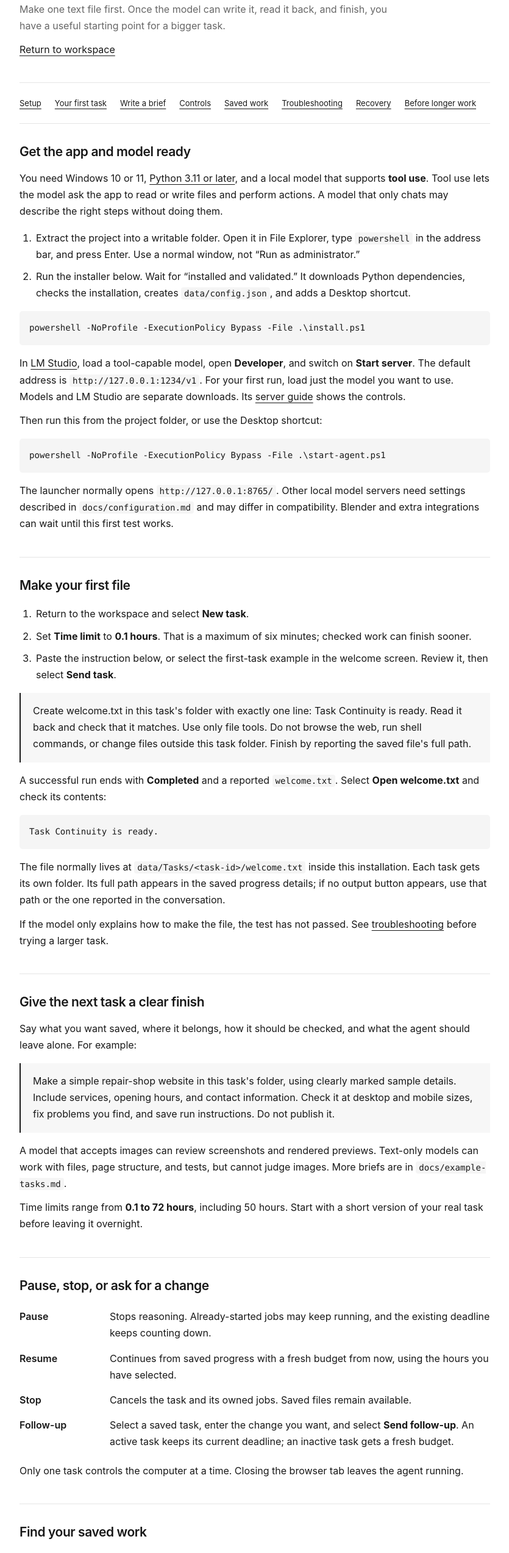
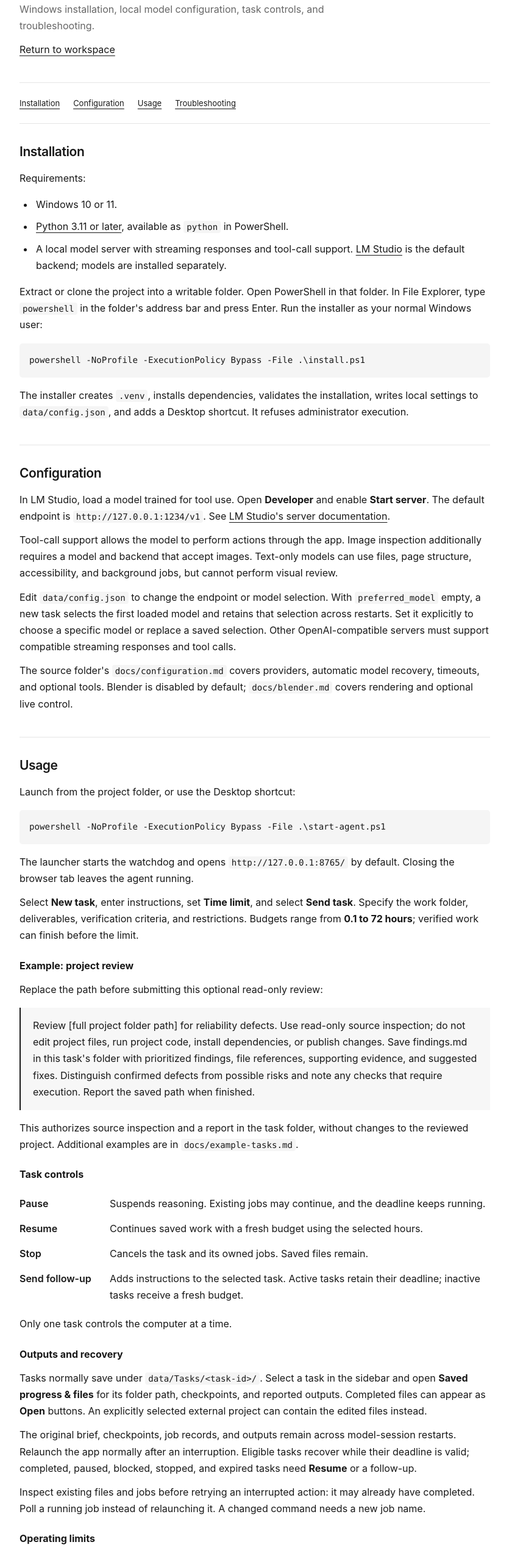
Before and after one commit to orcaonmars/task-continuity-agent, a plain HTML site: page docs/start-here.html in a window 1280 px wide. Shown: the part 149-2695 px from the top of the page at 61% size, without its empty margins (222-1057 px from the left). Drawn offline with Linux system fonts and the light colour scheme.

Commit message:
Revise documentation and task presets for a technical audience

```diff
--- a/docs/start-here.html
+++ b/docs/start-here.html
@@ -3,7 +3,7 @@
 <head>
   <meta charset="utf-8">
   <meta name="viewport" content="width=device-width, initial-scale=1">
-  <title>Setup &amp; guide · Task Continuity Agent</title>
+  <title>Installation and usage · Task Continuity Agent</title>
   <style>
     :root { color-scheme: light; font-family: -apple-system, BlinkMacSystemFont, "Segoe UI", sans-serif; color: #181818; background: #fff; }
     * { box-sizing: border-box; }
@@ -39,100 +39,85 @@
 <body>
   <main>
     <header>
-      <div class="eyebrow">Task Continuity · Guide</div>
-      <h1>Start small. See it work.</h1>
-      <p class="intro">Make one text file first. Once the model can write it, read it back, and finish, you have a useful starting point for a bigger task.</p>
+      <div class="eyebrow">Task Continuity Agent · Documentation</div>
+      <h1>Installation and usage</h1>
+      <p class="intro">Windows installation, local model configuration, task controls, and troubleshooting.</p>
       <p><a href="/">Return to workspace</a></p>
     </header>
     <nav aria-label="Guide contents">
-      <a href="#setup">Setup</a><a href="#first-task">Your first task</a><a href="#brief">Write a brief</a><a href="#controls">Controls</a><a href="#saved">Saved work</a><a href="#help">Troubleshooting</a><a href="#recovery">Recovery</a><a href="#boundaries">Before longer work</a>
+      <a href="#installation">Installation</a><a href="#configuration">Configuration</a><a href="#usage">Usage</a><a href="#troubleshooting">Troubleshooting</a>
     </nav>
 
-    <section id="setup" aria-labelledby="setup-heading">
-      <h2 id="setup-heading">Get the app and model ready</h2>
-      <p>You need Windows 10 or 11, <a href="https://www.python.org/downloads/windows/" target="_blank" rel="noopener">Python 3.11 or later</a>, and a local model that supports <strong>tool use</strong>. Tool use lets the model ask the app to read or write files and perform actions. A model that only chats may describe the right steps without doing them.</p>
-      <ol>
-        <li>Extract the project into a writable folder. Open it in File Explorer, type <code>powershell</code> in the address bar, and press Enter. Use a normal window, not “Run as administrator.”</li>
-        <li>Run the installer below. Wait for “installed and validated.” It downloads Python dependencies, checks the installation, creates <code>data/config.json</code>, and adds a Desktop shortcut.</li>
-      </ol>
+    <section id="installation" aria-labelledby="installation-heading">
+      <h2 id="installation-heading">Installation</h2>
+      <p>Requirements:</p>
+      <ul>
+        <li>Windows 10 or 11.</li>
+        <li><a href="https://www.python.org/downloads/windows/" target="_blank" rel="noopener">Python 3.11 or later</a>, available as <code>python</code> in PowerShell.</li>
+        <li>A local model server with streaming responses and tool-call support. <a href="https://lmstudio.ai/" target="_blank" rel="noopener">LM Studio</a> is the default backend; models are installed separately.</li>
+      </ul>
+      <p>Extract or clone the project into a writable folder. Open PowerShell in that folder. In File Explorer, type <code>powershell</code> in the folder's address bar and press Enter. Run the installer as your normal Windows user:</p>
       <pre><code>powershell -NoProfile -ExecutionPolicy Bypass -File .\install.ps1</code></pre>
-      <p>In <a href="https://lmstudio.ai/" target="_blank" rel="noopener">LM Studio</a>, load a tool-capable model, open <strong>Developer</strong>, and switch on <strong>Start server</strong>. The default address is <code>http://127.0.0.1:1234/v1</code>. For your first run, load just the model you want to use. Models and LM Studio are separate downloads. Its <a href="https://lmstudio.ai/docs/developer/core/server" target="_blank" rel="noopener">server guide</a> shows the controls.</p>
-      <p>Then run this from the project folder, or use the Desktop shortcut:</p>
-      <pre><code>powershell -NoProfile -ExecutionPolicy Bypass -File .\start-agent.ps1</code></pre>
-      <p>The launcher normally opens <code>http://127.0.0.1:8765/</code>. Other local model servers need settings described in <code>docs/configuration.md</code> and may differ in compatibility. Blender and extra integrations can wait until this first test works.</p>
+      <p>The installer creates <code>.venv</code>, installs dependencies, validates the installation, writes local settings to <code>data/config.json</code>, and adds a Desktop shortcut. It refuses administrator execution.</p>
     </section>
 
-    <section id="first-task" aria-labelledby="first-task-heading">
-      <h2 id="first-task-heading">Make your first file</h2>
-      <ol>
-        <li>Return to the workspace and select <strong>New task</strong>.</li>
-        <li>Set <strong>Time limit</strong> to <strong>0.1 hours</strong>. That is a maximum of six minutes; checked work can finish sooner.</li>
-        <li>Paste the instruction below, or select the first-task example in the welcome screen. Review it, then select <strong>Send task</strong>.</li>
-      </ol>
-      <blockquote><p>Create welcome.txt in this task's folder with exactly one line: Task Continuity is ready. Read it back and check that it matches. Use only file tools. Do not browse the web, run shell commands, or change files outside this task folder. Finish by reporting the saved file's full path.</p></blockquote>
-      <p>A successful run ends with <strong>Completed</strong> and a reported <code>welcome.txt</code>. Select <strong>Open welcome.txt</strong> and check its contents:</p>
-      <pre><code>Task Continuity is ready.</code></pre>
-      <p>The file normally lives at <code>data/Tasks/&lt;task-id&gt;/welcome.txt</code> inside this installation. Each task gets its own folder. Its full path appears in the saved progress details; if no output button appears, use that path or the one reported in the conversation.</p>
-      <p>If the model only explains how to make the file, the test has not passed. See <a href="#help">troubleshooting</a> before trying a larger task.</p>
+    <section id="configuration" aria-labelledby="configuration-heading">
+      <h2 id="configuration-heading">Configuration</h2>
+      <p>In LM Studio, load a model trained for tool use. Open <strong>Developer</strong> and enable <strong>Start server</strong>. The default endpoint is <code>http://127.0.0.1:1234/v1</code>. See <a href="https://lmstudio.ai/docs/developer/core/server" target="_blank" rel="noopener">LM Studio's server documentation</a>.</p>
+      <p>Tool-call support allows the model to perform actions through the app. Image inspection additionally requires a model and backend that accept images. Text-only models can use files, page structure, accessibility, and background jobs, but cannot perform visual review.</p>
+      <p>Edit <code>data/config.json</code> to change the endpoint or model selection. With <code>preferred_model</code> empty, a new task selects the first loaded model and retains that selection across restarts. Set it explicitly to choose a specific model or replace a saved selection. Other OpenAI-compatible servers must support compatible streaming responses and tool calls.</p>
+      <p>The source folder's <code>docs/configuration.md</code> covers providers, automatic model recovery, timeouts, and optional tools. Blender is disabled by default; <code>docs/blender.md</code> covers rendering and optional live control.</p>
     </section>
 
-    <section id="brief" aria-labelledby="brief-heading">
-      <h2 id="brief-heading">Give the next task a clear finish</h2>
-      <p>Say what you want saved, where it belongs, how it should be checked, and what the agent should leave alone. For example:</p>
-      <blockquote><p>Make a simple repair-shop website in this task's folder, using clearly marked sample details. Include services, opening hours, and contact information. Check it at desktop and mobile sizes, fix problems you find, and save run instructions. Do not publish it.</p></blockquote>
-      <p>A model that accepts images can review screenshots and rendered previews. Text-only models can work with files, page structure, and tests, but cannot judge images. More briefs are in <code>docs/example-tasks.md</code>.</p>
-      <p>Time limits range from <strong>0.1 to 72 hours</strong>, including 50 hours. Start with a short version of your real task before leaving it overnight.</p>
+    <section id="usage" aria-labelledby="usage-heading">
+      <h2 id="usage-heading">Usage</h2>
+      <p>Launch from the project folder, or use the Desktop shortcut:</p>
+      <pre><code>powershell -NoProfile -ExecutionPolicy Bypass -File .\start-agent.ps1</code></pre>
+      <p>The launcher starts the watchdog and opens <code>http://127.0.0.1:8765/</code> by default. Closing the browser tab leaves the agent running.</p>
+      <p>Select <strong>New task</strong>, enter instructions, set <strong>Time limit</strong>, and select <strong>Send task</strong>. Specify the work folder, deliverables, verification criteria, and restrictions. Budgets range from <strong>0.1 to 72 hours</strong>; verified work can finish before the limit.</p>
+
+      <h3>Example: project review</h3>
+      <p>Replace the path before submitting this optional read-only review:</p>
+      <blockquote><p>Review [full project folder path] for reliability defects. Use read-only source inspection; do not edit project files, run project code, install dependencies, or publish changes. Save findings.md in this task's folder with prioritized findings, file references, supporting evidence, and suggested fixes. Distinguish confirmed defects from possible risks and note any checks that require execution. Report the saved path when finished.</p></blockquote>
+      <p>This authorizes source inspection and a report in the task folder, without changes to the reviewed project. Additional examples are in <code>docs/example-tasks.md</code>.</p>
+
+      <h3>Task controls</h3>
+      <dl>
+        <dt>Pause</dt><dd>Suspends reasoning. Existing jobs may continue, and the deadline keeps running.</dd>
+        <dt>Resume</dt><dd>Continues saved work with a fresh budget using the selected hours.</dd>
+        <dt>Stop</dt><dd>Cancels the task and its owned jobs. Saved files remain.</dd>
+        <dt>Send follow-up</dt><dd>Adds instructions to the selected task. Active tasks retain their deadline; inactive tasks receive a fresh budget.</dd>
+      </dl>
+      <p>Only one task controls the computer at a time.</p>
+
+      <h3>Outputs and recovery</h3>
+      <p>Tasks normally save under <code>data/Tasks/&lt;task-id&gt;/</code>. Select a task in the sidebar and open <strong>Saved progress &amp; files</strong> for its folder path, checkpoints, and reported outputs. Completed files can appear as <strong>Open</strong> buttons. An explicitly selected external project can contain the edited files instead.</p>
+      <p>The original brief, checkpoints, job records, and outputs remain across model-session restarts. Relaunch the app normally after an interruption. Eligible tasks recover while their deadline is valid; completed, paused, blocked, stopped, and expired tasks need <strong>Resume</strong> or a follow-up.</p>
+      <p>Inspect existing files and jobs before retrying an interrupted action: it may already have completed. Poll a running job instead of relaunching it. A changed command needs a new job name.</p>
+
+      <h3>Operating limits</h3>
+      <p>The agent runs with your Windows account's permissions and is not a security sandbox. Keep backups. Shell commands and third-party tools do not inherit file-tool backup guarantees; capability switches do not restrict the account's underlying authority. Login, purchases, publishing, external messages, and privilege changes require your authorization or action where applicable.</p>
+      <p>Desktop interaction requires an unlocked Windows session. Keep the computer powered; recovery cannot preserve processes through shutdown or power loss. Backups and logs are bounded, but outputs, downloads, and context archives are retained without a total disk quota.</p>
+      <p>The interface binds to this computer by default. Local model hosting does not keep web requests or configured integrations offline. Runtime data is excluded from the source release; consult <code>docs/publishing.md</code> before sharing an installed copy. <code>RELEASE-STATUS.md</code> records recovery evidence and limits. A full overnight or 50-hour endurance run has not been performed.</p>
     </section>
 
-    <section id="controls" aria-labelledby="controls-heading">
-      <h2 id="controls-heading">Pause, stop, or ask for a change</h2>
+    <section id="troubleshooting" aria-labelledby="troubleshooting-heading">
+      <h2 id="troubleshooting-heading">Troubleshooting</h2>
+      <p>Run setup diagnostics from the project folder:</p>
+      <pre><code>powershell -NoProfile -ExecutionPolicy Bypass -File .\scripts\doctor.ps1</code></pre>
       <dl>
-        <dt>Pause</dt><dd>Stops reasoning. Already-started jobs may keep running, and the existing deadline keeps counting down.</dd>
-        <dt>Resume</dt><dd>Continues from saved progress with a fresh budget from now, using the hours you have selected.</dd>
-        <dt>Stop</dt><dd>Cancels the task and its owned jobs. Saved files remain available.</dd>
-        <dt>Follow-up</dt><dd>Select a saved task, enter the change you want, and select <strong>Send follow-up</strong>. An active task keeps its current deadline; an inactive task gets a fresh budget.</dd>
+        <dt>Python missing</dt><dd>Install Python 3.11 or later with the <code>python</code> command available. Reopen PowerShell, check <code>python --version</code>, and rerun the installer.</dd>
+        <dt>Administrator error</dt><dd>Use a normal PowerShell window.</dd>
+        <dt>Model unavailable</dt><dd>Check the server address and loaded model. For an existing task, reload its selected model or set <code>preferred_model</code> explicitly.</dd>
+        <dt>No tool actions</dt><dd>Confirm that the model and server support tool calls. A text response alone does not establish tool compatibility.</dd>
+        <dt>Port occupied</dt><dd>Set <code>ui_port</code> in <code>data/config.json</code> to an unused port, such as <code>8766</code>. Relaunch and use the address printed by the launcher.</dd>
+        <dt>Interface unavailable</dt><dd>Run <code>start-agent.ps1</code> in PowerShell to read the error. Inspect <code>data/Logs/supervisor-error.log</code> for startup details.</dd>
+        <dt>Time limit reached</dt><dd>Inspect saved outputs, select an additional budget, and use <strong>Resume</strong> or send a follow-up.</dd>
       </dl>
-      <p>Only one task controls the computer at a time. Closing the browser tab leaves the agent running.</p>
+      <p>Missing optional tools do not prevent core file work. When reporting a problem, include diagnostics and the relevant error with private paths and task contents removed.</p>
     </section>
 
-    <section id="saved" aria-labelledby="saved-heading">
-      <h2 id="saved-heading">Find your saved work</h2>
-      <p>Select a task in the sidebar to see its conversation, progress, and reported outputs. The saved progress details include its full folder path. Tasks normally live under <code>data/Tasks</code>; if you name an external project, the changed files can be there instead.</p>
-      <p>The agent keeps the original brief, checkpoints, job records, and outputs across model-session restarts. Check the actual files before accepting the result.</p>
-      <p>File-tool backups and logs are bounded, but outputs, downloads, and context archives stay on disk. There is no total storage quota. Check free space and remove old tasks when you no longer need them.</p>
-    </section>
-
-    <section id="help" aria-labelledby="help-heading">
-      <h2 id="help-heading">If something gets stuck</h2>
-      <dl>
-        <dt>Python missing</dt><dd>Install Python 3.11 or later with the <code>python</code> command available. Reopen PowerShell, check <code>python --version</code>, and rerun the installer.</dd>
-        <dt>Administrator error</dt><dd>Close that window and open an ordinary PowerShell window from the project folder.</dd>
-        <dt>Model unavailable</dt><dd>Check that the local server is running and a tool-capable model is loaded. A saved task keeps its selected model; reload that same model if needed.</dd>
-        <dt>No file created</dt><dd>Check that your model supports tool calls through your server. Try the first-file task in a new task. A text answer alone does not show that tools work.</dd>
-        <dt>Port occupied</dt><dd>Before launching, change <code>ui_port</code> in <code>data/config.json</code> to an unused port such as <code>8766</code>. Rerun the launcher and use the address it prints.</dd>
-        <dt>App will not open</dt><dd>Run <code>start-agent.ps1</code> in PowerShell to read the error. Startup details are in <code>data/Logs/supervisor-error.log</code>.</dd>
-      </dl>
-      <p>For a setup report, run this from the project folder:</p>
-      <pre><code>powershell -NoProfile -ExecutionPolicy Bypass -File .\scripts\doctor.ps1</code></pre>
-      <p>The doctor checks the runtime, server, settings, and optional tools. Missing optional tools do not prevent the text-file test. Remove private paths and task contents from any logs you share when asking for help.</p>
-    </section>
-
-    <section id="recovery" aria-labelledby="recovery-heading">
-      <h2 id="recovery-heading">Pick up interrupted work</h2>
-      <p>If the app stops, use the normal launcher again. Eligible interrupted tasks recover from saved work while their deadline remains valid. Completed, paused, blocked, stopped, and expired tasks need <strong>Resume</strong> or a follow-up.</p>
-      <p>A task remembers its model. Reload that model if it becomes unavailable, or explicitly change <code>preferred_model</code> in the local settings. Changing the server's model order does not change an existing task's choice.</p>
-      <p>Before retrying an interrupted action, inspect the files and tracked jobs: it may already have finished. Check a running job instead of launching it again. A changed command needs a new job name.</p>
-    </section>
-
-    <section id="boundaries" aria-labelledby="boundaries-heading">
-      <h2 id="boundaries-heading">Before longer work</h2>
-      <p>Keep backups and use files you can recover. The agent runs with your Windows account's permissions and is not a security sandbox. Shell commands and third-party programs do not inherit file-tool backup guarantees.</p>
-      <p>Keep the computer powered; recovery cannot keep processes alive through power loss or Windows shutdown. Desktop input needs Windows signed in and unlocked. Login, CAPTCHA, purchases, publishing, external messages, and privilege changes need your authorization or action where applicable.</p>
-      <p>Local model hosting does not keep web requests or configured integrations offline. The interface itself listens only on this computer by default.</p>
-      <p class="note">This experimental release has not had a full overnight or 50-hour endurance test. Recovery and output checks help, but still inspect the result. See <code>RELEASE-STATUS.md</code> for the checks actually run and their limits.</p>
-    </section>
-
-    <footer>Created by <a href="https://github.com/orcaonmars">orcaonmars</a>. The source folder's README has links to configuration, examples, and contribution guides.</footer>
+    <footer>Task Continuity Agent documentation. See the source README for configuration, contribution, and release links.</footer>
   </main>
 </body>
 </html>
```
Also changed, not shown: app/index.html (+14 -21 lines), docs/images/interface.png, 6 other files.
